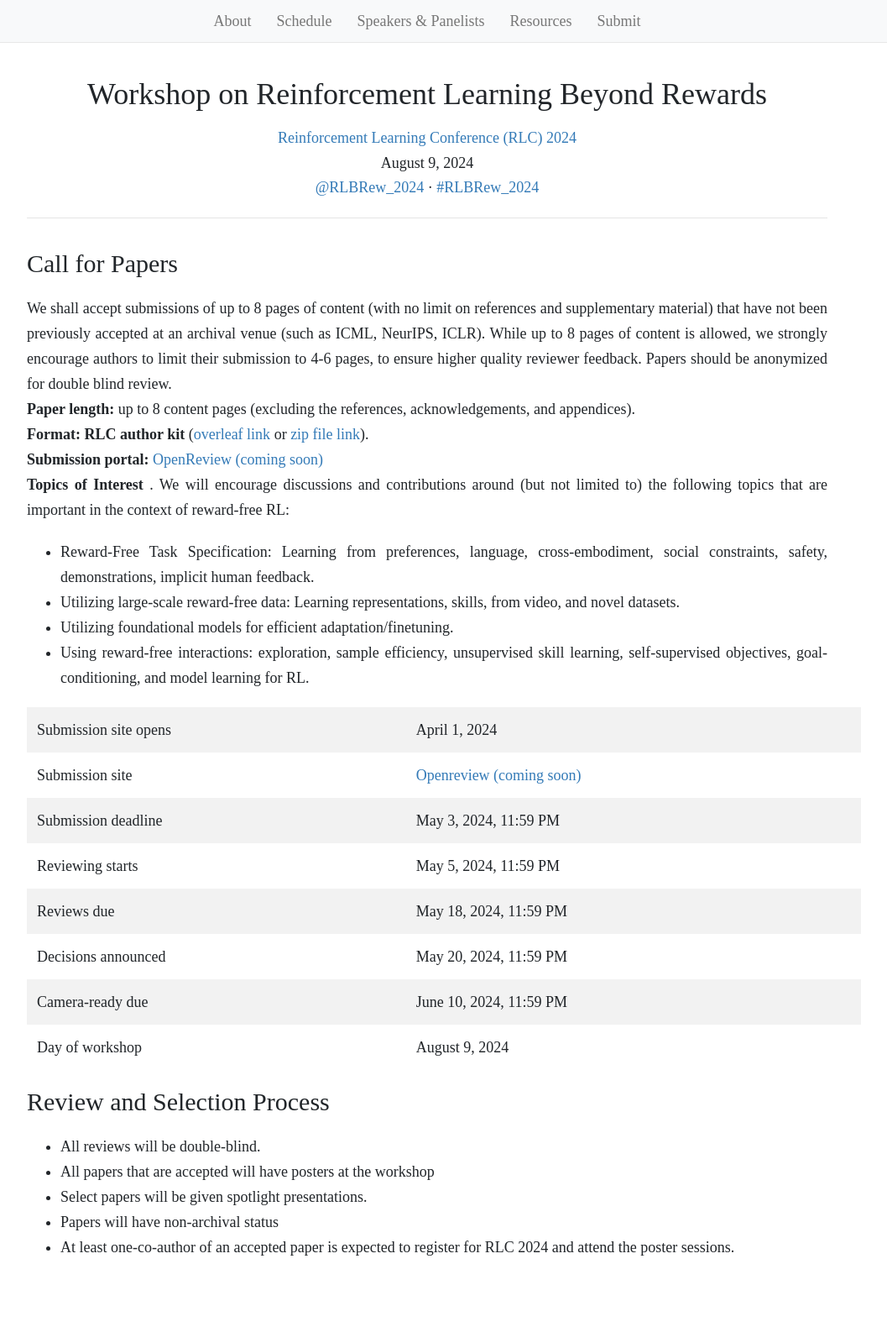
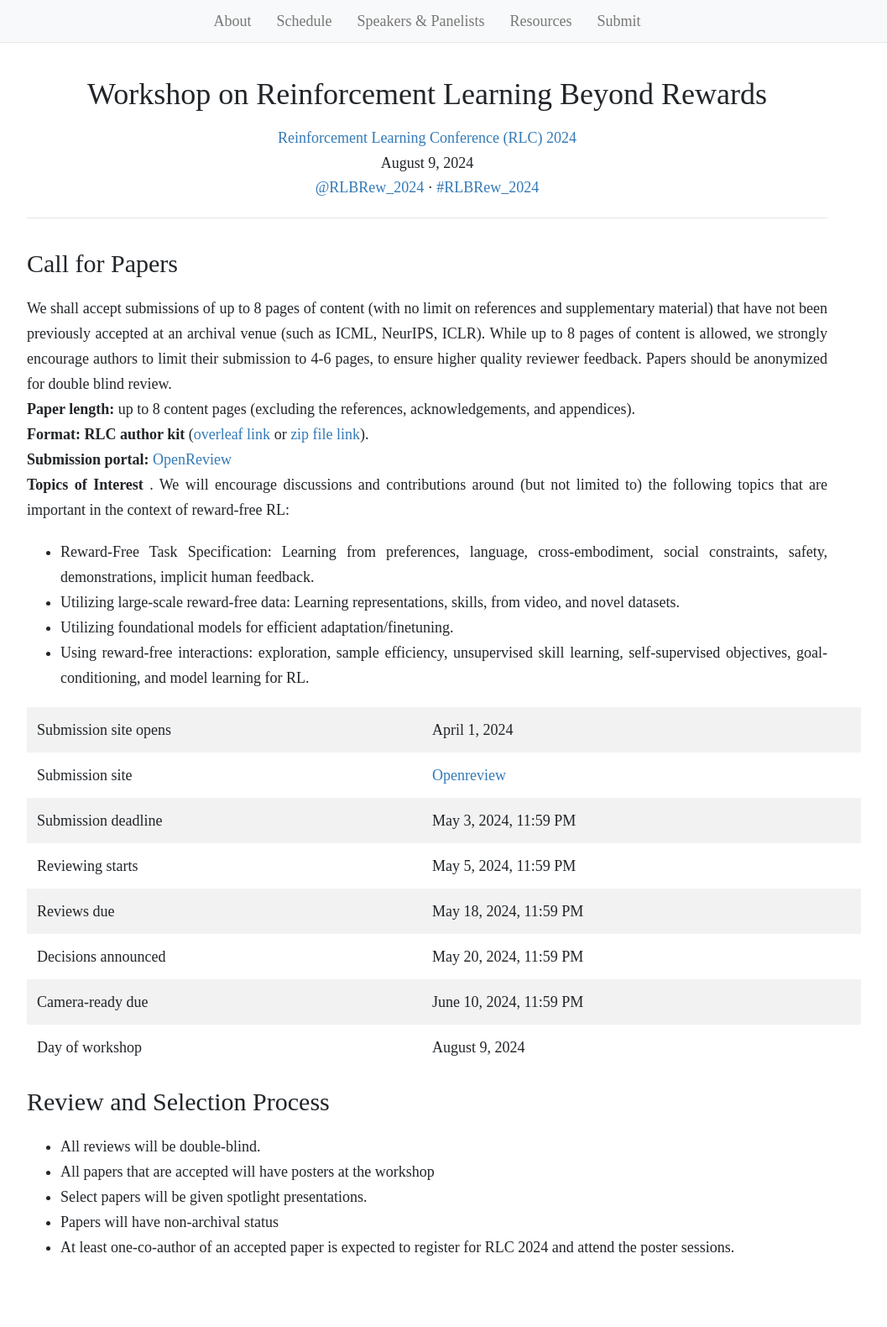
Before and after one commit to rlbrew-workshop/rlbrew-workshop.github.io, a Jekyll site: the page built from submit.html, in a window 1280 px wide. Shown: the whole page at 84% size, without its empty margins (131-1188 px from the left). Built offline with Jekyll 4.4.1, drawn with Linux system fonts in a browser that asks for light colours; nearby versions of some CDN libraries.

Commit message:
Update openreview link

```diff
--- a/submit.html
+++ b/submit.html
@@ -15,7 +15,7 @@
 
     <b> Format: RLC author kit </b> (<a href="https://www.overleaf.com/read/vjybmmvfkpbx#040bda">overleaf link</a> or <a href="rlbrew_template.zip">zip file link</a>). <br>
 
-    <b>Submission portal: </b> <a href="">OpenReview (coming soon)</a> <br>
+    <b>Submission portal: </b> <a href="https://openreview.net/group?id=rl-conference.cc/RLC/2024/Workshop/RLBrew">OpenReview</a> <br>
 
     <b> Topics of Interest </b>. We will encourage discussions and contributions around (but not limited to) the following topics that are important in the context of reward-free RL:
 </p>
@@ -37,7 +37,7 @@
       </tr>
       <tr>
         <td>Submission site</td>
-        <td><a href="">Openreview (coming soon)</a></td>
+        <td><a href="https://openreview.net/group?id=rl-conference.cc/RLC/2024/Workshop/RLBrew">Openreview</a></td>
       </tr>
       <tr>
         <td>Submission deadline</td>
```
